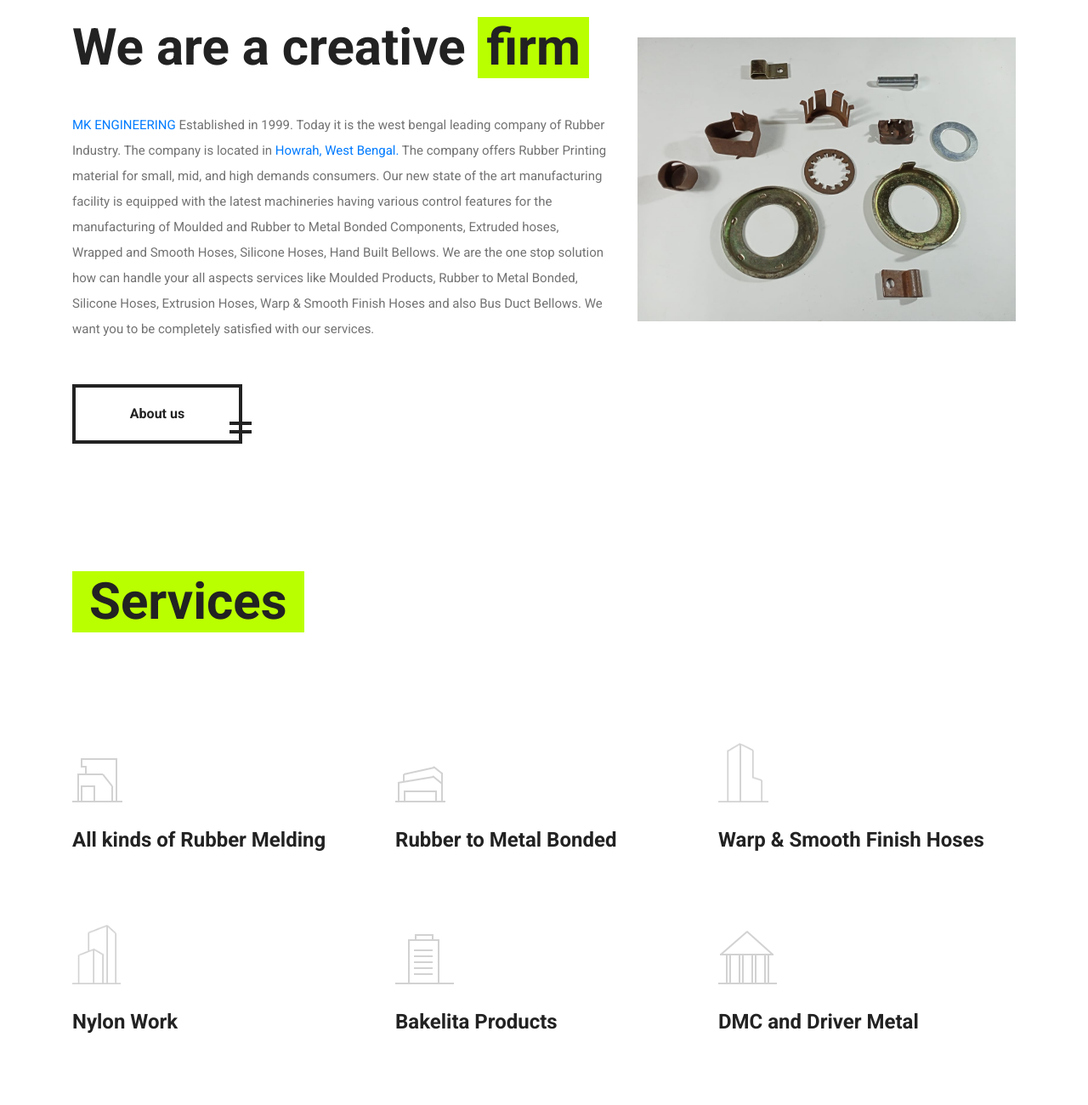
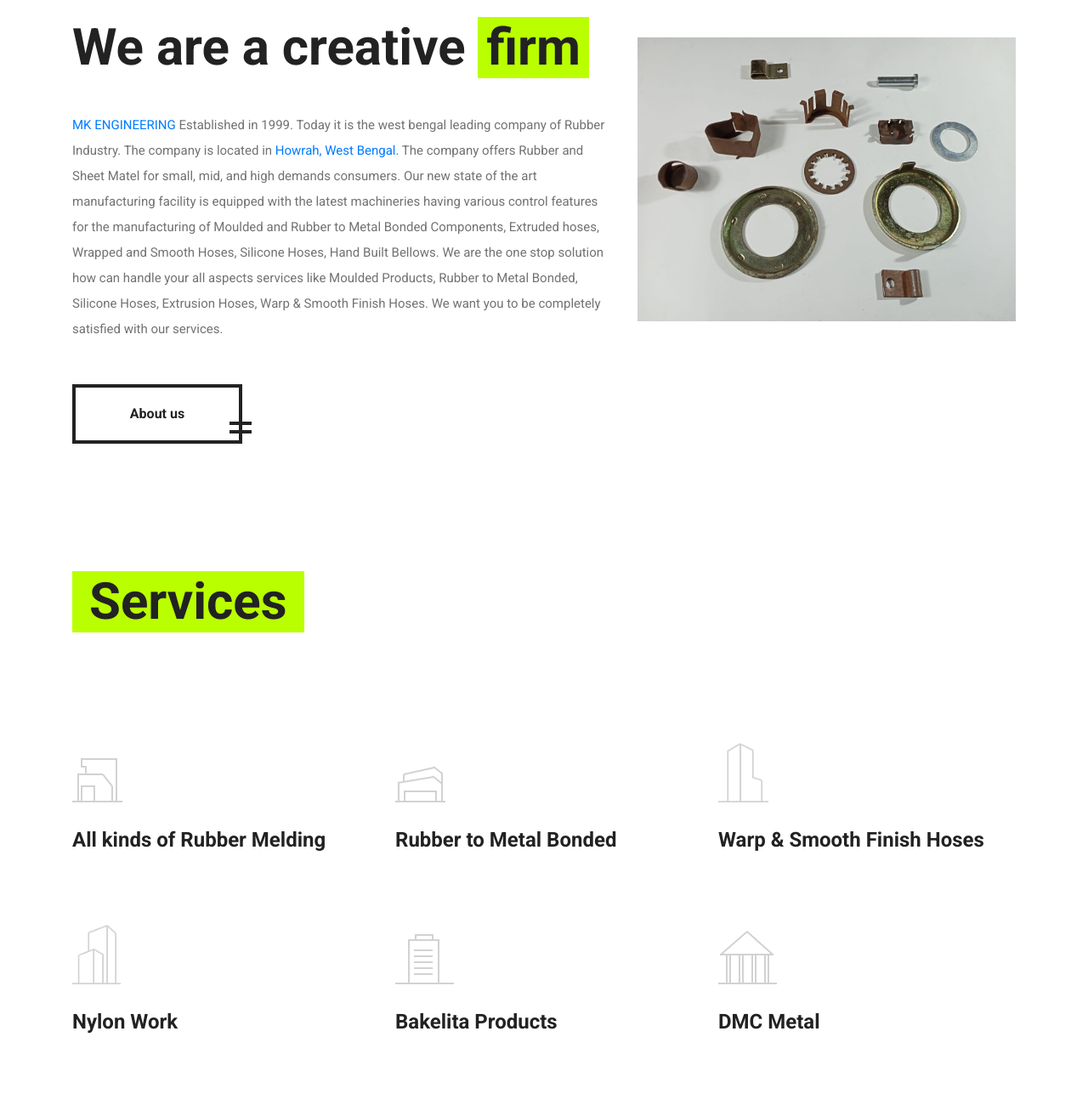
Before and after one commit to RayFisher-24/MKE, a plain HTML site: page index.html in a window 1280 px wide. Shown: the part 1040-2340 px from the top of the page at 85% size. Drawn offline with Linux system fonts and the light colour scheme.

Commit message:
Add files via upload

```diff
--- a/index.html
+++ b/index.html
@@ -95,8 +95,8 @@
 			<div class="row">
 				<div class="col-lg-7 intro-text mb-5 mb-lg-0">
 					<h2 class="sp-title">We are a creative <span>firm</span></h2>
-					<p><a href="https://colorlib.com" target="_blank">MK ENGINEERING</a> Established in 1999. Today it is the west bengal leading company of Rubber Industry. The company is located in <a href="https://en.wikipedia.org/wiki/Howrah" target="_blank">Howrah, </a><a href="https://en.wikipedia.org/wiki/West_Bengal" target="_blank">West Bengal.</a>
-					The company offers Rubber Printing material for small, mid, and high demands consumers. Our new state of the art manufacturing facility is equipped with the latest machineries having various control features for the manufacturing of Moulded and Rubber to Metal Bonded Components, Extruded hoses, Wrapped and Smooth Hoses, Silicone Hoses, Hand Built Bellows. We are the one stop solution how can handle your all aspects services like Moulded Products, Rubber to Metal Bonded, Silicone Hoses, Extrusion Hoses, Warp & Smooth Finish Hoses and also Bus Duct Bellows. We want you to be completely satisfied with our services.
+					<p><a href="https://mkengineering.tech" target="_blank">MK ENGINEERING</a> Established in 1999. Today it is the west bengal leading company of Rubber Industry. The company is located in <a href="https://en.wikipedia.org/wiki/Howrah" target="_blank">Howrah, </a><a href="https://en.wikipedia.org/wiki/West_Bengal" target="_blank">West Bengal.</a>
+					The company offers Rubber and Sheet Matel for small, mid, and high demands consumers. Our new state of the art manufacturing facility is equipped with the latest machineries having various control features for the manufacturing of Moulded and Rubber to Metal Bonded Components, Extruded hoses, Wrapped and Smooth Hoses, Silicone Hoses, Hand Built Bellows. We are the one stop solution how can handle your all aspects services like Moulded Products, Rubber to Metal Bonded, Silicone Hoses, Extrusion Hoses, Warp & Smooth Finish Hoses. We want you to be completely satisfied with our services.
 					</p>
 					<a href="about.html" class="site-btn sb-dark">About us</a>
 				</div>
@@ -179,7 +179,7 @@
 								<img src="img/icon/dark/6.png" alt="">
 							</div>
 						</div>
-						<h3>DMC and Driver Metal</h3>
+						<h3>DMC Metal</h3>
 
 
 					</div>
```
